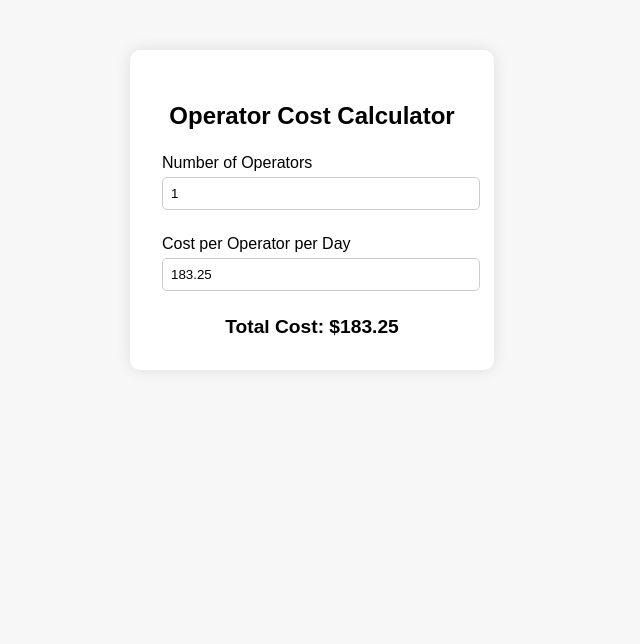
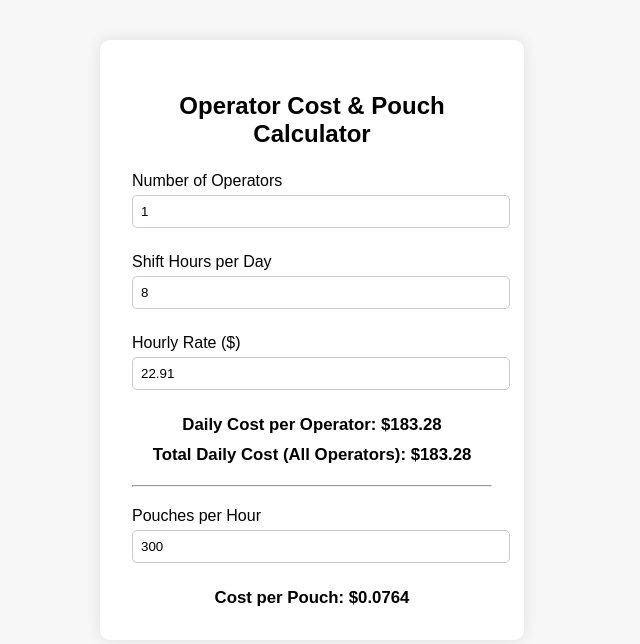
Before and after one commit to joshacme/operator-calculator, a plain HTML site: page index.html in a window 1280 px wide. Shown: the whole page, without its empty margins (328-968 px from the left). Drawn offline with Linux system fonts and the light colour scheme.

Commit message:
Update index.html

```diff
--- a/index.html
+++ b/index.html
@@ -3,7 +3,7 @@
 <head>
   <meta charset="UTF-8" />
   <meta name="viewport" content="width=device-width, initial-scale=1.0"/>
-  <title>Cost Per Operator Calculator</title>
+  <title>Operator Cost & Pouch Calculator</title>
   <style>
     body {
       font-family: Arial, sans-serif;
@@ -11,14 +11,14 @@
       display: flex;
       flex-direction: column;
       align-items: center;
-      margin-top: 50px;
+      margin-top: 40px;
     }
     .calculator {
       background: white;
       padding: 2em;
       border-radius: 10px;
       box-shadow: 0 0 15px rgba(0,0,0,0.1);
-      width: 300px;
+      width: 360px;
     }
     h2 {
       text-align: center;
@@ -36,39 +36,73 @@
       border: 1px solid #ccc;
     }
     .result {
-      font-size: 1.2em;
+      font-size: 1.05em;
       font-weight: bold;
       text-align: center;
       margin-top: 10px;
+    }
+    hr {
+      margin: 20px 0;
     }
   </style>
 </head>
 <body>
   <div class="calculator">
-    <h2>Operator Cost Calculator</h2>
+    <h2>Operator Cost & Pouch Calculator</h2>
+
     <label for="operators">Number of Operators</label>
     <input type="number" id="operators" value="1" min="0"/>
 
-    <label for="costPerOperator">Cost per Operator per Day</label>
-    <input type="number" id="costPerOperator" value="183.25" min="0" step="0.01"/>
+    <label for="shiftHours">Shift Hours per Day</label>
+    <input type="number" id="shiftHours" value="8" min="0"/>
 
-    <div class="result" id="totalCost">Total Cost: $183.25</div>
+    <label for="hourlyRate">Hourly Rate ($)</label>
+    <input type="number" id="hourlyRate" value="22.91" min="0" step="0.01"/>
+
+    <div class="result" id="dailyCost">Daily Cost per Operator: $0.00</div>
+    <div class="result" id="totalCost">Total Daily Cost (All Operators): $0.00</div>
+
+    <hr />
+
+    <label for="pouchesPerHour">Pouches per Hour</label>
+    <input type="number" id="pouchesPerHour" value="300" min="1"/>
+
+    <div class="result" id="costPerPouch">Cost per Pouch: $0.00</div>
   </div>
 
   <script>
     const operatorsInput = document.getElementById("operators");
-    const costInput = document.getElementById("costPerOperator");
-    const resultDiv = document.getElementById("totalCost");
+    const shiftHoursInput = document.getElementById("shiftHours");
+    const hourlyRateInput = document.getElementById("hourlyRate");
+    const pouchesPerHourInput = document.getElementById("pouchesPerHour");
 
-    function updateTotal() {
+    const dailyCostDisplay = document.getElementById("dailyCost");
+    const totalCostDisplay = document.getElementById("totalCost");
+    const costPerPouchDisplay = document.getElementById("costPerPouch");
+
+    function updateCalculations() {
       const operators = parseFloat(operatorsInput.value) || 0;
-      const cost = parseFloat(costInput.value) || 0;
-      const total = operators * cost;
-      resultDiv.textContent = `Total Cost: $${total.toFixed(2)}`;
+      const shiftHours = parseFloat(shiftHoursInput.value) || 0;
+      const hourlyRate = parseFloat(hourlyRateInput.value) || 0;
+      const pouchesPerHour = parseFloat(pouchesPerHourInput.value) || 1;
+
+      const laborCostPerHour = operators * hourlyRate;
+      const dailyCost = shiftHours * hourlyRate;
+      const totalCost = operators * dailyCost;
+      const costPerPouch = laborCostPerHour / pouchesPerHour;
+
+      dailyCostDisplay.textContent = `Daily Cost per Operator: $${dailyCost.toFixed(2)}`;
+      totalCostDisplay.textContent = `Total Daily Cost (All Operators): $${totalCost.toFixed(2)}`;
+      costPerPouchDisplay.textContent = `Cost per Pouch: $${costPerPouch.toFixed(4)}`;
     }
 
-    operatorsInput.addEventListener("input", updateTotal);
-    costInput.addEventListener("input", updateTotal);
+    // Bind updates
+    operatorsInput.addEventListener("input", updateCalculations);
+    shiftHoursInput.addEventListener("input", updateCalculations);
+    hourlyRateInput.addEventListener("input", updateCalculations);
+    pouchesPerHourInput.addEventListener("input", updateCalculations);
+
+    updateCalculations(); // initial
   </script>
 </body>
 </html>
```
